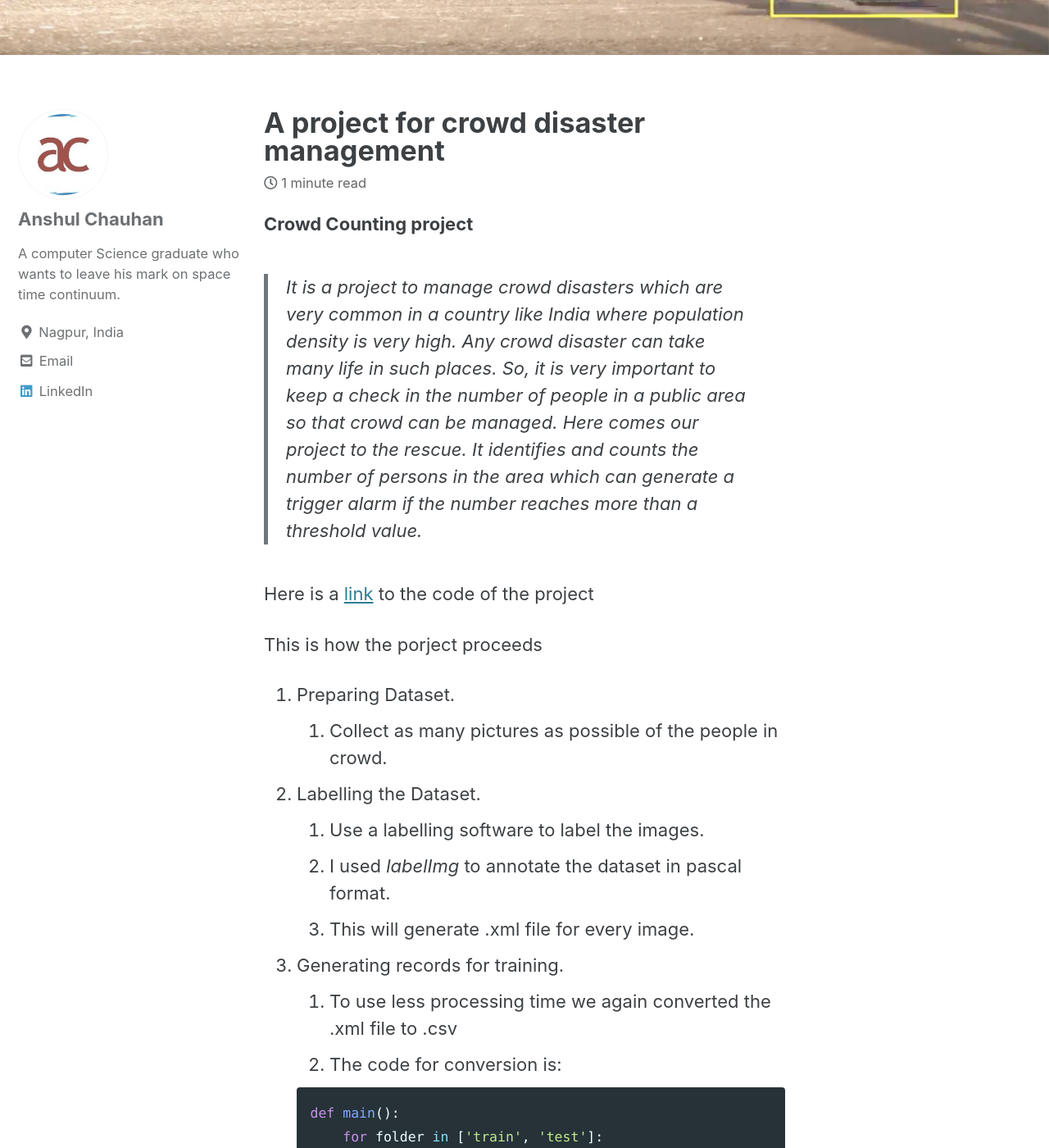
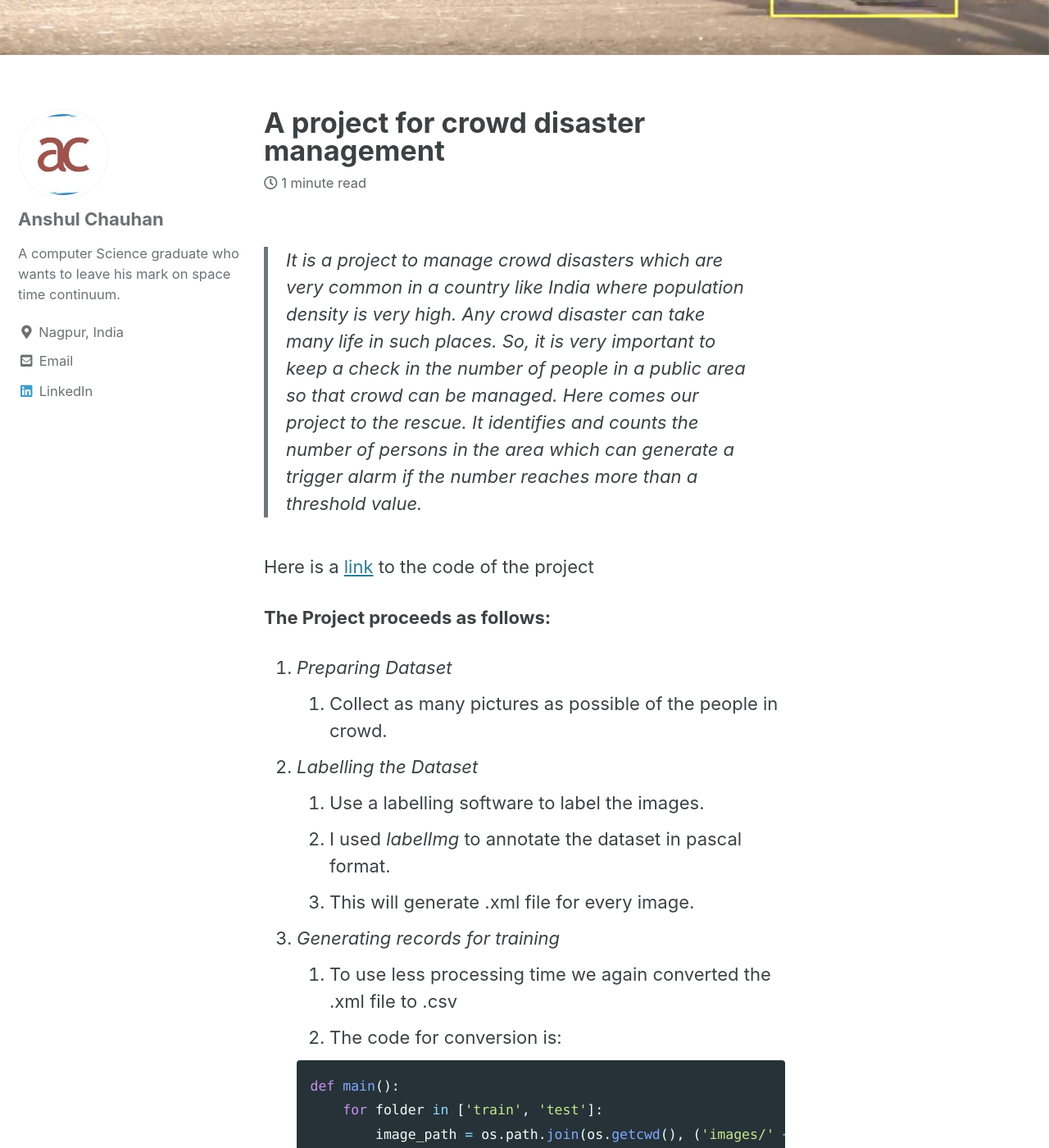
Before and after one commit to chauhanad1/Anshul_Chuahan.io, a Jekyll site: the page built from _posts/2019-07-24-crowdcounting.md, in a window 1280 px wide and 1400 px high, scrolled down 696 px. Shown: the whole window at 82% size. Built offline with Jekyll 4.4.1, drawn with Linux system fonts in a browser that asks for light colours; cached includes are drawn as plain includes; some of the changed text lies outside the part shown.

Commit message:
fine tuning crowd counting project

````diff
--- a/_posts/2019-07-24-crowdcounting.md
+++ b/_posts/2019-07-24-crowdcounting.md
@@ -7,20 +7,20 @@ header:
 excerpt: "Machine Learning, RCNN, Transfer Learning"
 ---
 
- **Crowd Counting project**
+
 
  > It is a project to manage crowd disasters which are very common in a country like India where population density is very high. Any crowd disaster can take many life in such places. So, it is very important to keep a check in the number of people in a public area so that crowd can be managed. Here comes our project to the rescue. It identifies and counts the number of persons in the area which can generate a trigger alarm if the number reaches more than a threshold value.
 
  Here is a [link](https://github.com/chauhanad1) to the code of the project
 
- This is how the porject proceeds
- 1. Preparing Dataset.
+ **The Project proceeds as follows:**
+ 1. *Preparing Dataset*
     1. Collect as many pictures as possible of the people in crowd.
- 2. Labelling the Dataset.
+ 2. *Labelling the Dataset*
     1. Use a labelling software to label the images.
     2. I used *labelImg* to annotate the dataset in pascal format.
     3. This will generate .xml file for every image.
- 3. Generating records for training.
+ 3. *Generating records for training*
     1. To use less processing time we again converted the .xml file to .csv
     2. The code for conversion is:
 
@@ -41,12 +41,12 @@ excerpt: "Machine Learning, RCNN, Transfer Learning"
         else:
             None
      ```
- 4. Configuring Training.
+ 4. *Configuring Training*
     1. In this step a labelmap is created whose number is same as the TFrecord file.
     2. faster_rcnn_inception_v2_coco model is used in the project and few tweaks are done in the config file to suit   our needs in the project.
- 5. Training Model.
+ 5. *Training Model*
     1. Since it is a transfer learning algorithm, we used the train file to train our dataset on crowds.
- 6. Exporting Inference Graph.
+ 6. *Exporting Inference Graph*
     1. Inference graph is generated using highest step number file that is finding the biggest index number in model.ckpt
 
 
````
Also changed, not shown: other parts of _posts/2019-07-24-crowdcounting.md (+1 -1 lines).
